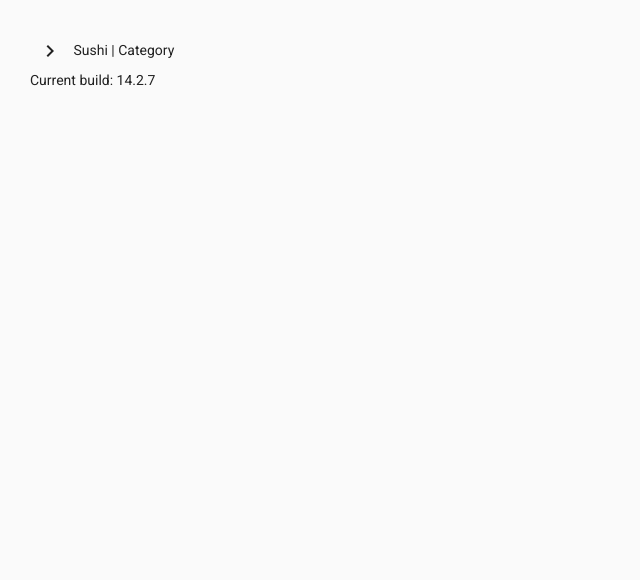
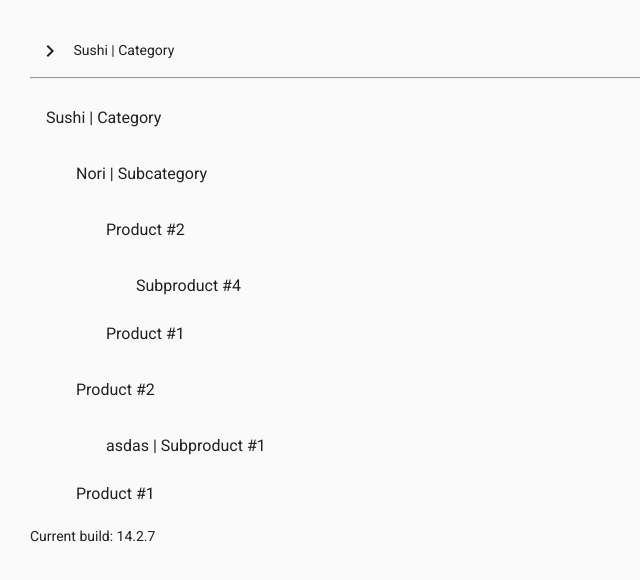
Before and after one commit to qbeeck/cjbvlw, an Angular app: page / in a window 1280 px wide. Shown: the top 580 px of the page, without its empty margins (0-640 px from the left). Built offline with nearby package versions, Linux system fonts and the light colour scheme.

Commit message:
save with new list

```diff
--- a/src/app/cdk-tree-nested-example.css
+++ b/src/app/cdk-tree-nested-example.css
@@ -15,3 +15,11 @@
 .example-tree-node .example-tree-node {
   padding-left: 40px;
 }
+
+.cdk-drag-placeholder {
+  opacity: 0;
+}
+
+.cdk-drag-animating {
+  transition: transform 250ms cubic-bezier(0, 0, 0.2, 1);
+}
--- a/src/app/cdk-tree-nested-example.html
+++ b/src/app/cdk-tree-nested-example.html
@@ -1,12 +1,19 @@
-<cdk-tree [dataSource]="dataSource" [treeControl]="treeControl">
-  <cdk-nested-tree-node *cdkTreeNodeDef="let node" class="example-tree-node">
+<cdk-tree cdkDropList [dataSource]="dataSource" [treeControl]="treeControl">
+  <cdk-nested-tree-node
+    cdkDrag
+    *cdkTreeNodeDef="let node"
+    class="example-tree-node"
+  >
     <button mat-icon-button disabled></button>
     {{node.name}}
   </cdk-nested-tree-node>
+
   <cdk-nested-tree-node
     *cdkTreeNodeDef="let node; when: hasChild"
+    cdkDrag
     class="example-tree-node"
   >
+    <ng-container>
       <button
         mat-icon-button
         [attr.aria-label]="'Toggle ' + node.name"
@@ -21,5 +28,50 @@
       <div [class.example-tree-invisible]="!treeControl.isExpanded(node)">
         <ng-container cdkTreeNodeOutlet></ng-container>
       </div>
+    </ng-container>
   </cdk-nested-tree-node>
 </cdk-tree>
+
+<hr />
+
+<mat-list>
+  <ng-container *ngFor="let category of catalog">
+    <mat-list-item>{{ category.name }}</mat-list-item>
+
+    <mat-list style="margin-left: 30px">
+      <ng-container
+        *ngFor="let subCat of category.childrenItemCategories"
+        [ngTemplateOutlet]="subCategory"
+        [ngTemplateOutletContext]="{ $implicit: subCat }"
+      ></ng-container>
+
+      <ng-container
+        *ngFor="let prod of category.items"
+        [ngTemplateOutlet]="product"
+        [ngTemplateOutletContext]="{ $implicit: prod }"
+      ></ng-container>
+    </mat-list>
+  </ng-container>
+</mat-list>
+
+<ng-template #subCategory let-subCategory>
+  <mat-list-item>{{ subCategory.name }}</mat-list-item>
+
+  <mat-list style="margin-left: 30px">
+    <ng-container
+      *ngFor="let prod of subCategory.items"
+      [ngTemplateOutlet]="product"
+      [ngTemplateOutletContext]="{ $implicit: prod }"
+    ></ng-container>
+  </mat-list>
+</ng-template>
+
+<ng-template #product let-product>
+  <mat-list-item>{{ product.name }}</mat-list-item>
+
+  <mat-list style="margin-left: 30px">
+    <ng-container *ngFor="let subProduct of product.children">
+      <mat-list-item>{{ subProduct.name }}</mat-list-item>
+    </ng-container>
+  </mat-list>
+</ng-template>
--- a/src/app/cdk-tree-nested-example.ts
+++ b/src/app/cdk-tree-nested-example.ts
@@ -28,7 +28,7 @@ interface Item {
   children?: Item[];
 }
 
-const catalog: Category = {
+const category: Category = {
   id: 15461,
   name: 'Sushi | Category',
   order: 1,
@@ -153,8 +153,6 @@ const categroyMapper = (category: Category) => {
   };
 };
 
-console.log(categroyMapper(catalog));
-
 @Component({
   selector: 'cdk-tree-nested-example',
   templateUrl: 'cdk-tree-nested-example.html',
@@ -162,7 +160,9 @@ console.log(categroyMapper(catalog));
 })
 export class CdkTreeNestedExample {
   treeControl = new NestedTreeControl<any>((node) => node.children);
-  dataSource = new ArrayDataSource([categroyMapper(catalog)]);
+  dataSource = new ArrayDataSource([categroyMapper(category)]);
   hasChild = (_: number, node: any) =>
     !!node.children && node.children.length > 0;
+
+  catalog = [category];
 }
```
Lines whose indentation alone changed are shown as unchanged.
